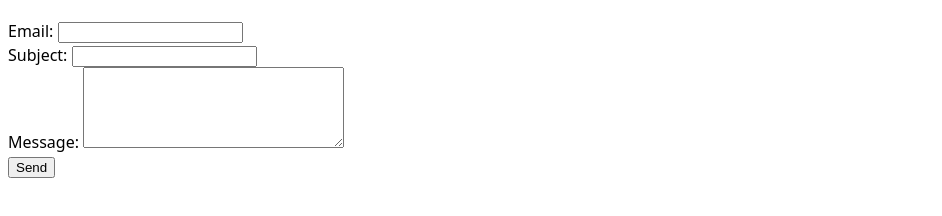
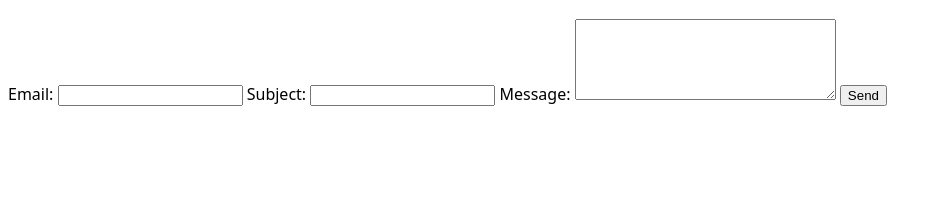
Before and after one commit to marija-vukic/portfolio, a plain HTML site: page contact/index.html in a window 1280 px wide. Shown: the part 104-320 px from the top of the page, without its empty margins (0-942 px from the left). Drawn offline with Linux system fonts and the light colour scheme.

Commit message:
Update index.html

```diff
--- a/contact/index.html
+++ b/contact/index.html
@@ -17,13 +17,13 @@
 
     <form action="mailto:mvukic@ucsd.edu" method="POST" enctype="text/plain">
         <label for="email">Email:</label>
-        <input id="email" name="email" type="email" required> <br>
+        <input id="email" name="email" type="email" required>
 
         <label for="subject">Subject:</label>
-        <input id="subject" name="subject" type="text" required> <br>
+        <input id="subject" name="subject" type="text" required>
 
         <label for="body">Message:</label>
-        <textarea id="body" name="body" rows="5" cols="30" required></textarea> <br>
+        <textarea id="body" name="body" rows="5" cols="30" required></textarea>
 
         <button>Send</button>
     </form>
```
